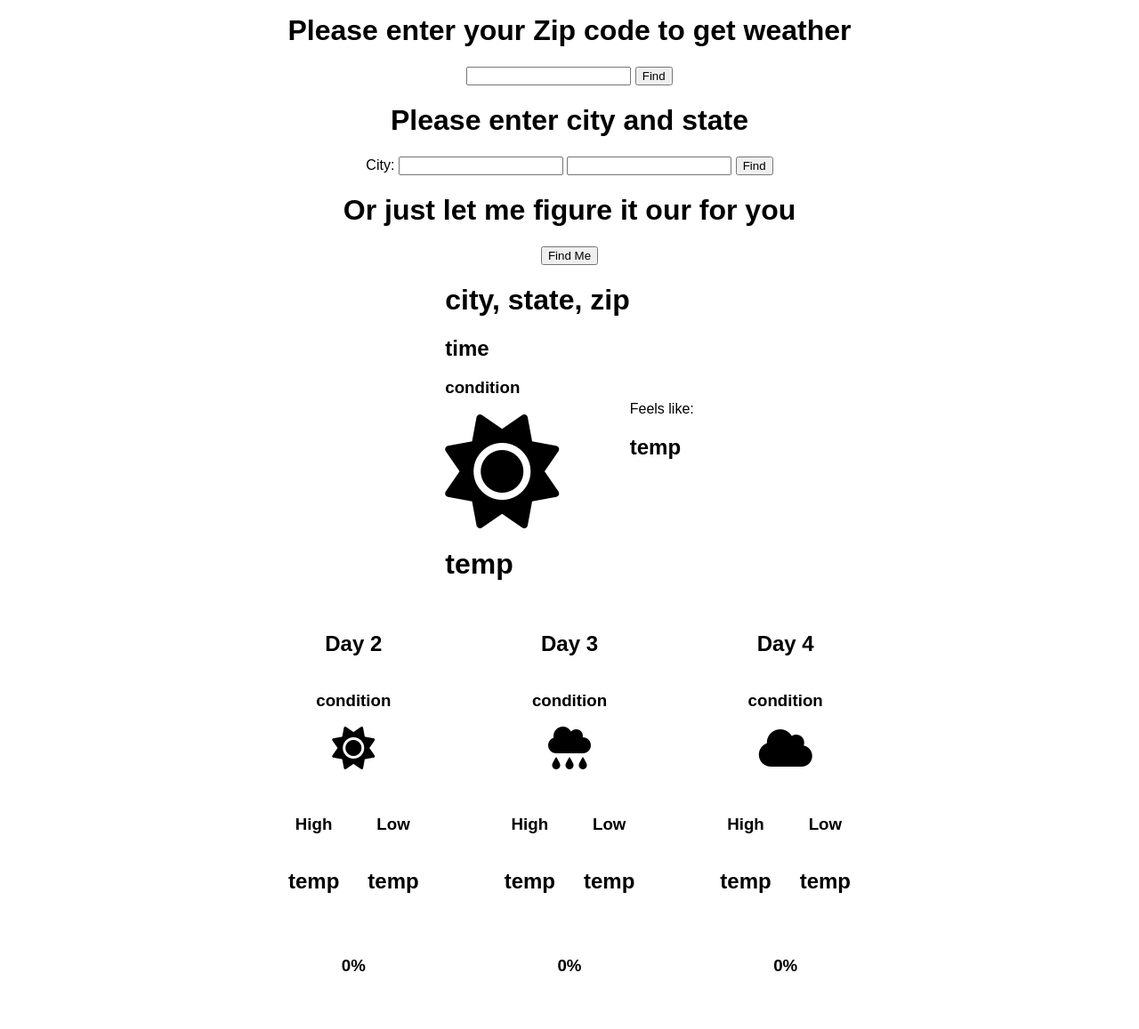
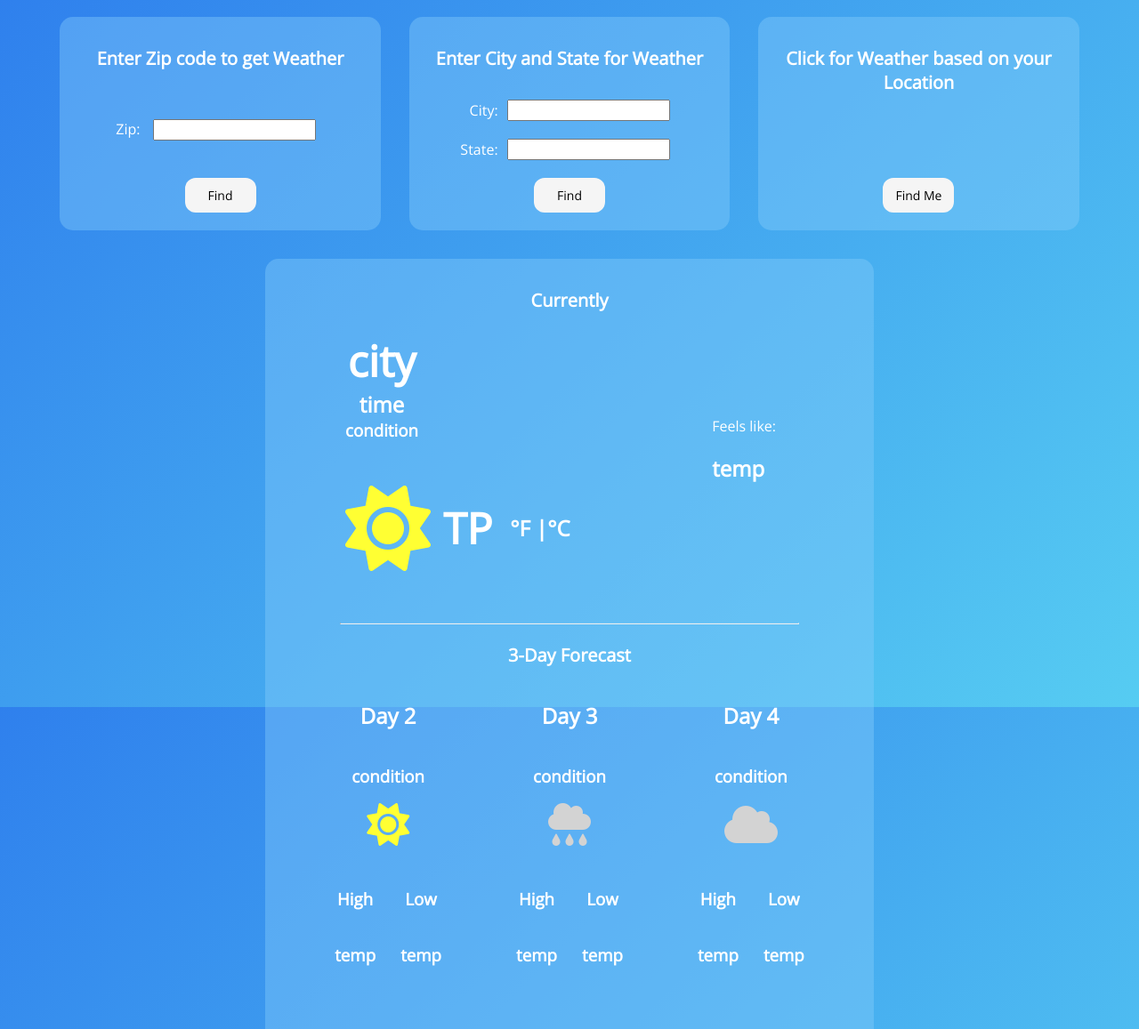
Before and after one commit to hectarek/OpenWeatherApp, a website: page index.html in a window 1280 px wide. Shown: the part 5-1162 px from the top of the page at 89% size. Before the commit the page ends 1137 px from the top, so only its background shows below. Drawn offline with nearby package versions, Linux system fonts and the light colour scheme.

Commit message:
Style mostly completed

```diff
--- a/index.html
+++ b/index.html
@@ -4,6 +4,8 @@
     <meta charset="UTF-8">
     <meta name="viewport" content="width=device-width, initial-scale=1.0">
     <link rel="stylesheet" href="style.css">
+    <!-- Google Font -->
+    <link href="https://fonts.googleapis.com/css2?family=Open+Sans:wght@300&display=swap" rel="stylesheet">
     <!-- Awesome Fonts -->
      <script src="https://kit.fontawesome.com/1c43bbe449.js" crossorigin="anonymous"></script>
     <title>Hector's Weather App</title>
@@ -11,46 +13,69 @@
 </head>
 <body>
 
+    <div class="input-container">
+
         <div class="weather-by-zip">
-        <h1>Please enter your Zip code to get weather</h1>
-        <div>
+            <h1>Enter Zip code to get Weather</h1>
+            <div class="zip">
+                <label for="zip">Zip:</label>
                 <input type="text" name="zip" id="zip">
+            </div>
             <button type="submit" id="zipButton">Find</button>
-        </div>
+
         </div>
 
         <div class="weather-by-city">
-        <h1>Please enter city and state</h1>
+            <h1>Enter City and State for Weather</h1>
 
-        <div>
+            <div class="city-state">
+                <div class="city">
                     <label for="city"> City: </label>
                     <input type="text" name="city" id="city">
-        <label for="state"></label>
+                </div>
+                <div class="state">
+                    <label for="state">State:</label>
                     <input type="text" name="state" id="state">
-        <button type="submit" id="cityStateButton">Find</button>
                 </div>
 
             </div>
 
+            <button type="submit" id="cityStateButton">Find</button>
+
+        </div>
+
         <div class="weather-by-location">
-        <h1>Or just let me figure it our for you</h1>
+            <h1>Click for Weather based on your Location</h1>
             <button type="submit" id="geoLocateButton">Find Me</button>
         </div>
 
+    </div>
+
     <div class="weather-container">
+
+        <h1>Currently</h1>
 
         <div class="currently">
 
             <div class="pane-one">
                 <div class="current-info">
-                    <h1 id='location-current'>city, state, zip</h1>
+                    <h1 id='current-location' style="font-size: 48px;" >city</h1>
                     <h2 id="current-time-header">time</h2>
                     <h3 id="current-condition">condition</h3>
                 </div>
+
+                <div class="temp-container">
                     <div class="current-temp">
-                    <i class="fas fa-sun fa-8x"></i>
-                    <h1 id="current-temp-degrees">temp</h1>
+                        <i id='current-condition-icon' class="fas fa-sun fa-6x"></i>
+                        <h2 id="current-temp-degrees" style="font-size: 48px;">TP</h2>
                     </div>
+                    <div class="degrees-buttons">
+                        <h2 id="F-degrees-button" style="margin: 6px;">°F</h2>
+                        <h2>|</h2>
+                        <h2 id="C-degrees-button">°C</h2>
+                    </div>
+                </div>
+
 
             </div>
 
@@ -67,61 +92,65 @@
 
         </div>
 
+        <hr>
+
+        <h1 style="margin-bottom: -12px;">3-Day Forecast</h1>
+
         <div class="three-day-forecast">
 
-            <div class="days">
-                <h2>Day 2</h2>
+            <div class="day-of-week">
+
+                <h2 id="day-two-day">Day 2</h2>
                 <h3 id="day-two-condition">condition</h3>
-                <i class="fas fa-sun fa-3x"></i>
+                <i id='day-two-condition-icon' class="fas fa-sun fa-3x"></i>
                 <div>
                     <div class="high-of">
                         <h3 >High</h3>
-                        <h2 id="day-two-high-temp">temp</h2>
+                        <h3 id="day-two-high-temp">temp</h3>
                     </div>
                     <div class="low-of">
                         <h3>Low</h3>
-                        <h2 id="day-two-low-temp">temp</h2>
+                        <h3 id="day-two-low-temp">temp</h3>
                     </div>
                 </div>
 
-                <h3>0%</h3>
             </div>
 
-            <div class="days">
-               <h2>Day 3</h2>
+            <div class="day-of-week">
+
+               <h2 id="day-three-day">Day 3</h2>
                 <h3 id="day-three-condition">condition</h3>
-                <i class="fas fa-cloud-rain fa-3x"></i>
+                <i id='day-three-condition-icon' class="fas fa-cloud-rain fa-3x"></i>
 
                 <div>
                     <div class="high-of">
                         <h3>High</h3>
-                        <h2 id="day-three-high-temp">temp</h2>
+                        <h3 id="day-three-high-temp">temp</h3>
                     </div>
                     <div class="low-of">
                         <h3>Low</h3>
-                        <h2 id="day-three-low-temp">temp</h2>
+                        <h3 id="day-three-low-temp">temp</h3>
                     </div>
                 </div>
 
-                <h3>0%</h3>
             </div>
 
-            <div class="days">
-                <h2>Day 4</h2>
+            <div class="day-of-week">
+
+                <h2 id="day-four-day">Day 4</h2>
                 <h3 id="day-four-condition">condition</h3>
-                <i class="fas fa-cloud fa-3x"></i>
+                <i id='day-four-condition-icon' class="fas fa-cloud fa-3x"></i>
                 <div>
                     <div class="high-of">
                         <h3>High</h3>
-                        <h2 id="day-four-high-temp">temp</h2>
+                        <h3 id="day-four-high-temp">temp</h3>
                     </div>
                     <div class="low-of">
                         <h3>Low</h3>
-                        <h2 id="day-four-low-temp">temp</h2>
+                        <h3 id="day-four-low-temp">temp</h3>
                     </div>
                 </div>
 
-                <h3>0%</h3>
             </div>
 
         </div>
--- a/style.css
+++ b/style.css
@@ -1,45 +1,176 @@
 * {
-    font-family: Arial, Helvetica, sans-serif;
+    font-family: 'Open Sans', sans-serif;
+}
+
+html {
+    background-image: linear-gradient(-45deg, #56ccf2, #2f80ed );
+    height: 100%;
+    width: 100%;
+    background-repeat: no-repeat;
+    background-size: cover;
+    background-attachment: fixed;
 }
 
 body {
-    margin: 0;
-    padding: 0;
     display: flex;
     justify-content: center;
     align-items: center;
     flex-direction: column;
 }
 
+h1 {
+    font-size: 20px;
+    text-align: center;
+}
+
+hr {
+    width: 80%;
+    border-top: 1px solid rgb(253, 253, 253, .1);
+}
+
+button {
+    background: whitesmoke;
+    border-radius: 12px;
+    border: none;
+    font-size: 14px;
+    padding: 10px;
+    width: 80px;
+    outline: none;
+}
+
 .weather-by-zip,
 .weather-by-city,
 .weather-by-location,
 .weather-container,
-.three-day-forecast,
-.three-day-forecast div
-.high-of, .low-of, .days {
+.day-of-week  {
+    display: flex;
+    justify-content: space-between;
+    align-items: center;
+    flex-direction: column;
+    margin: 16px;
+    padding: 20px;
+    color: white;
+}
+
+.high-of, .low-of {
     display: flex;
     justify-content: center;
     align-items: center;
     flex-direction: column;
 }
 
-.currently, .current-time {
+.currently, .current-time, .current-temp,
+.input-container, .city, .state,
+.degrees-buttons, .temp-container {
     display: flex;
-    justify-content: center;
+    justify-content: space-between;
     align-items: center;
     flex-direction: row;
 }
 
+#city, #state, #zip {
+    margin: 10px;
+}
+
+/* Containers for general divs */
+
+.weather-by-zip {
+    background-color: rgb(135, 206, 250, .4);
+    border-radius: 15px;
+    width: 33%;
+    height: 200px;
+}
+
+.weather-by-city {
+    background-color: rgb(135, 206, 250, .4);
+    border-radius: 15px;
+    width: 33%;
+    height: 200px;
+}
+
+.city-state {
+    display: flex;
+    justify-content: space-between;
+    align-items: flex-end;
+    flex-direction: column;
+    color: white;
+}
+
+.weather-by-location {
+    background-color: rgb(135, 206, 250, .4);
+    border-radius: 15px;
+    width: 33%;
+    height: 200px;
+}
+
+.weather-container {
+    background-color: rgb(135, 206, 250, .4);
+    border-radius: 15px;
+}
+.currently {
+    margin: 8px;
+    margin-bottom: 50px;
+    width: 100%;
+    justify-content: space-around;
+}
+
+.pane-one {
+    display: flex;
+    justify-content: space-between;
+    align-items: flex-start;
+    flex-direction: column;
+}
+
+.current-info {
+    display: flex;
+    justify-content: flex-start;
+    align-items: flex-start;
+    flex-direction: column;
+    margin-bottom: 50px;
+}
+
+#current-location, #current-time-header,
+#current-condition {
+    margin: auto;
+}
+
+.pane-two {
+    margin: 20px;
+}
+
+.current-temp h2 {
+    margin: 14px;
+}
+
 .three-day-forecast {
+    display: flex;
+    justify-content: space-between;
+    align-items: center;
     flex-direction: row;
+    margin: 8px;
+    padding: 8px;
 }
 
 .three-day-forecast div {
-    margin: 8px;
+    margin: 6px;
     padding: 8px
 }
 
 .three-day-forecast div div {
     display: flex;
 }
+
+/* Icon colors */
+
+.fa-bolt, .fa-sun  {
+    color: #FF3;
+}
+
+.fa-cloud, .fa-cloud-rain,
+.fa-smog {
+    color: lightgray;
+}
+
+.fa-cloud-showers-heavy {
+    color: rgb(155, 155, 155);
+}
```
Also changed, not shown: script.js (+68 -28 lines). Lines whose indentation alone changed are shown as unchanged.
